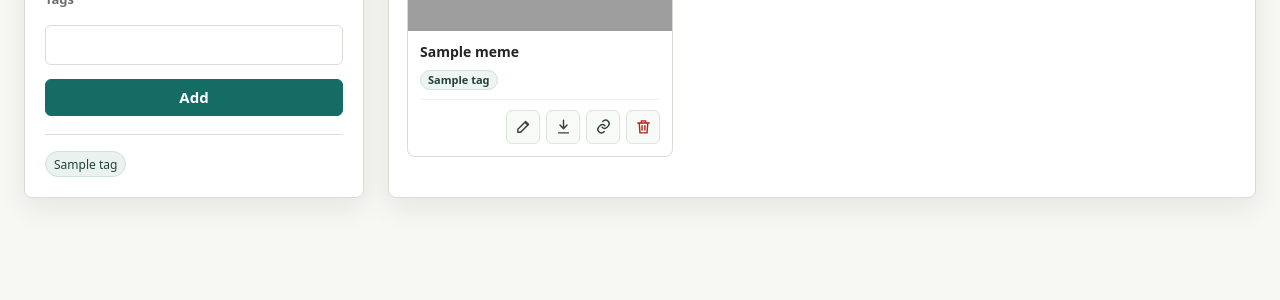
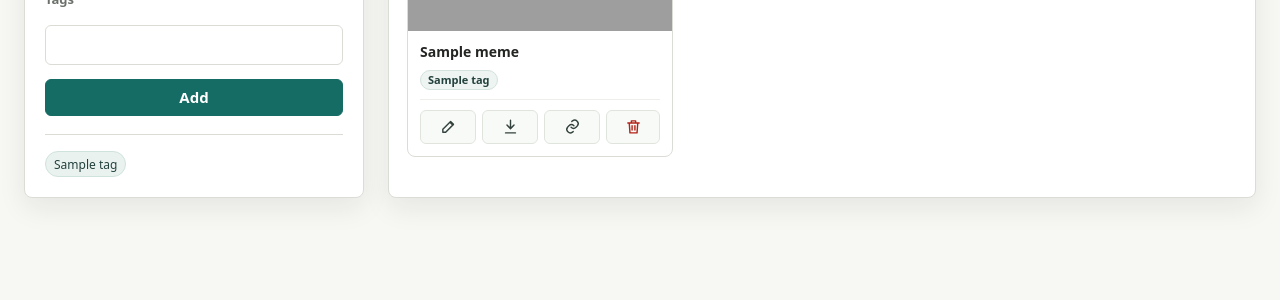
Before and after one commit to mike-cr/memes, a Django app: page / in a window 1280 px wide. Shown: the part 393-693 px from the top of the page. Run offline with Django 5.2, Linux system fonts and the light colour scheme; a user stored in the database is signed in; tables that the repository leaves empty hold one stand-in row (values such as "Sample post"); some libraries are stand-ins or nearby versions; grey boxes are pictures that could not be loaded.

Commit message:
further button fixes

```diff
--- a/static/library/styles.css
+++ b/static/library/styles.css
@@ -269,11 +269,12 @@ button {
   align-items: center;
   border-top: 1px solid #edf0ea;
   display: flex;
-  flex-wrap: wrap;
+  flex-wrap: nowrap;
   gap: 6px;
-  justify-content: flex-end;
+  justify-content: flex-start;
   max-width: 100%;
   min-width: 0;
+  overflow: hidden;
   padding-top: 10px;
   width: 100%;
 }
@@ -285,16 +286,16 @@ button {
   border-radius: 6px;
   color: #34423e;
   display: inline-flex;
-  flex: 0 0 34px;
+  flex: 1 1 0;
   height: 34px;
   justify-content: center;
   min-height: 34px;
   min-width: 0;
-  max-width: 100%;
+  max-width: none;
   overflow: hidden;
   padding: 0;
   text-decoration: none;
-  width: 34px;
+  width: 100%;
 }
 
 .card-action:hover {
@@ -332,15 +333,17 @@ button {
 
 .card-actions form {
   display: flex;
-  flex: 0 0 34px;
+  flex: 1 1 0;
   margin: 0;
-  max-width: 100%;
+  max-width: none;
   min-width: 0;
-  width: 34px;
+  width: auto;
 }
 
 .card-actions form .card-action {
   display: flex;
+  flex: 1 1 0;
+  width: 100%;
 }
 
 .tag-field {
@@ -488,6 +491,6 @@ button {
   }
 
   .card-actions {
-    justify-content: flex-start;
+    gap: 5px;
   }
 }
```
